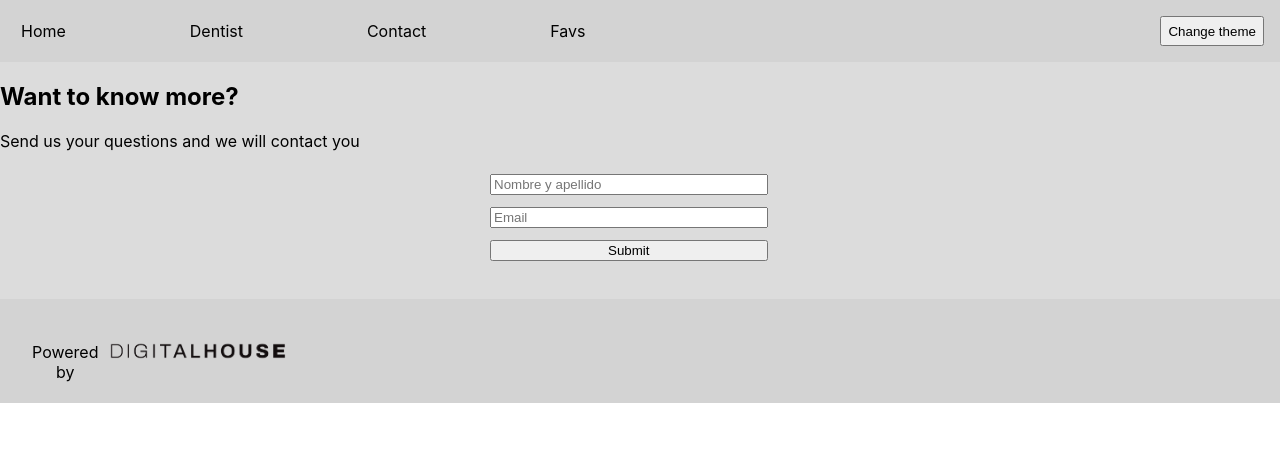
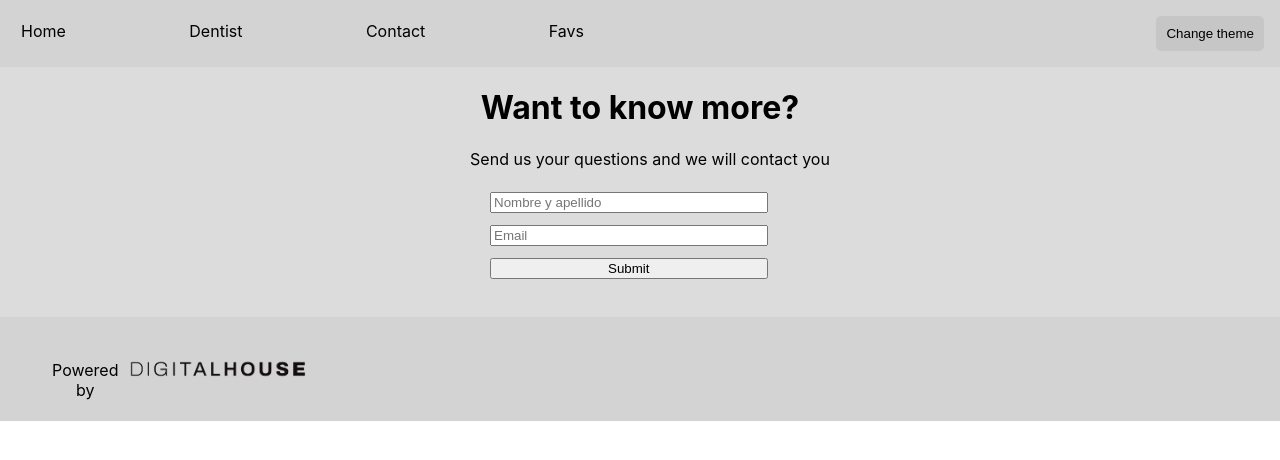
Before and after one commit to eayala199/FinalFrontEnd3_AbrilyEstanislao, a React (Create React App) app: page /contacto in a window 1280 px wide. Shown: the top 460 px of the page. Built offline with nearby package versions, Linux system fonts and the light colour scheme.

Commit message:
CSS botones y textos

```diff
--- a/src/Components/Card.jsx
+++ b/src/Components/Card.jsx
@@ -21,7 +21,7 @@ const Card = ({ name, username, id }) => {
         <h5>{id}</h5>
       </div>
       <Link to={`/dentist/${id}`}>
-        <button className="btnDetail">Go to Detail</button>
+        <button className="btnThemes">Go to Detail</button>
       </Link>
       <button onClick={addFav} className="favButton">Add fav</button>
     </div >
--- a/src/Components/Navbar.jsx
+++ b/src/Components/Navbar.jsx
@@ -23,7 +23,7 @@ const Navbar = () => {
         <div></div>
         <div></div>
 
-        <button onClick={handleThemeChange}>Change theme</button>
+        <button onClick={handleThemeChange} className='btnThemes'>Change theme</button>
       </nav>
 
     </>
--- a/src/Routes/Contact.jsx
+++ b/src/Routes/Contact.jsx
@@ -6,7 +6,7 @@ import Form from '../Components/Form'
 const Contact = () => {
   return (
     <div>
-      <h2>Want to know more?</h2>
+      <h1>Want to know more?</h1>
       <p>Send us your questions and we will contact you</p>
       <Form />
     </div>
--- a/src/index.css
+++ b/src/index.css
@@ -13,11 +13,8 @@ code {
 }
 
 .favButton {
-  background-color: rgba(136, 136, 136, 0.116);
-  padding: 10px;
-  border: none;
   width: 100%;
-  cursor: pointer;
+  margin-bottom: 5px;
 }
 
 h1 {
@@ -77,9 +74,10 @@ form {
   justify-content: space-around;
   flex-direction: column;
   align-items: center;
-  width: 200px;
+  width: 205px;
   padding: 0.5rem 0.5rem 0 0.5rem;
   border: 0.5px solid rgb(136, 136, 136);
+  text-align: center;
 }
 
 .card:hover {
@@ -192,3 +190,27 @@ tr:nth-child(even) {
   background-color: #D3D3D3;
   color: #000;
 }
+
+p,
+h2 {
+  text-align: center;
+  padding-left: 20px;
+}
+
+.btnThemes,
+.favButton {
+  background-color: #c6c6c6;
+  border: none;
+  border-radius: 5px;
+  padding: 10px;
+}
+
+.btnThemes:hover,
+.favButton:hover {
+  background-color: #aaaaaa;
+  cursor: pointer;
+}
+
+.dark .btnThemes {
+  color: white;
+}
```
